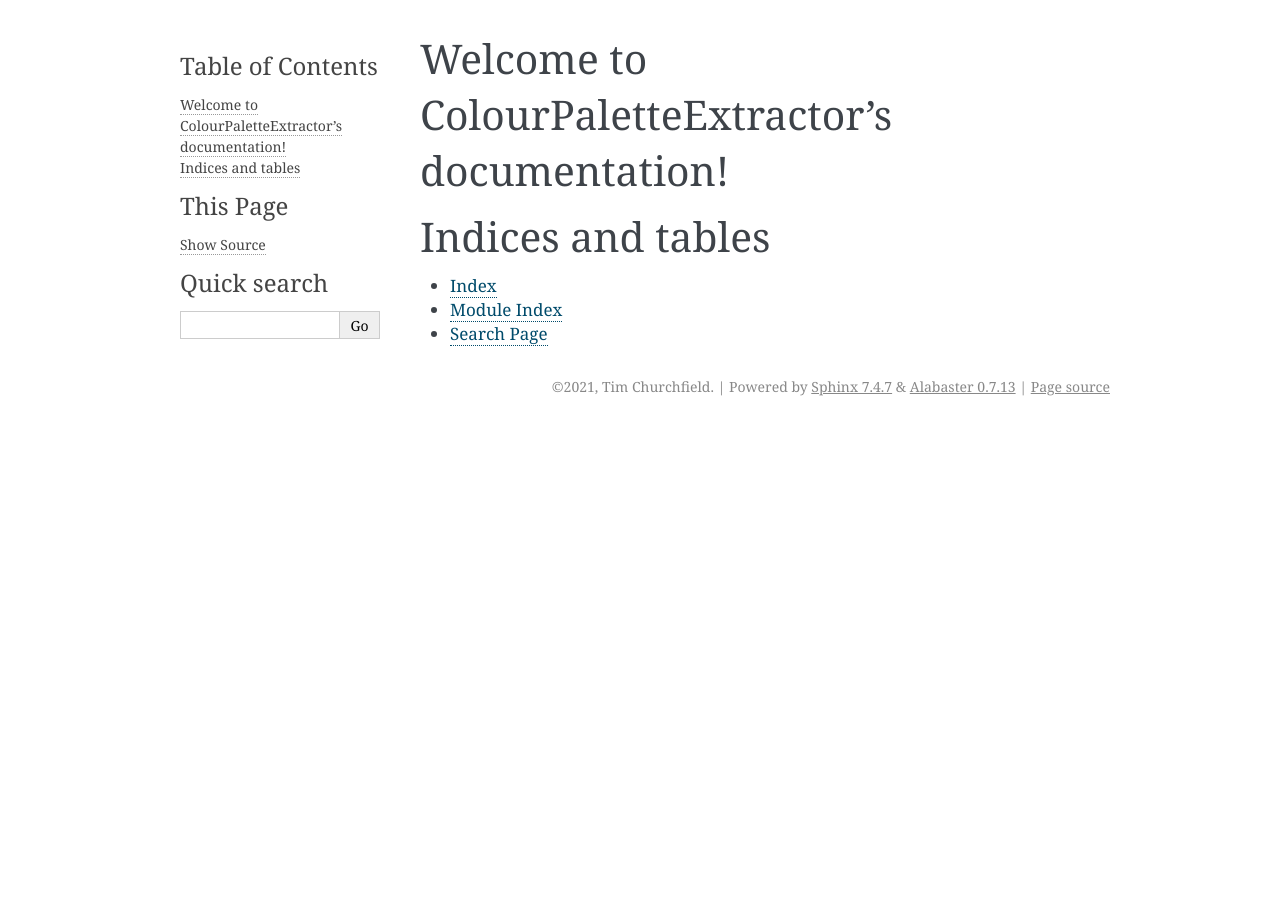
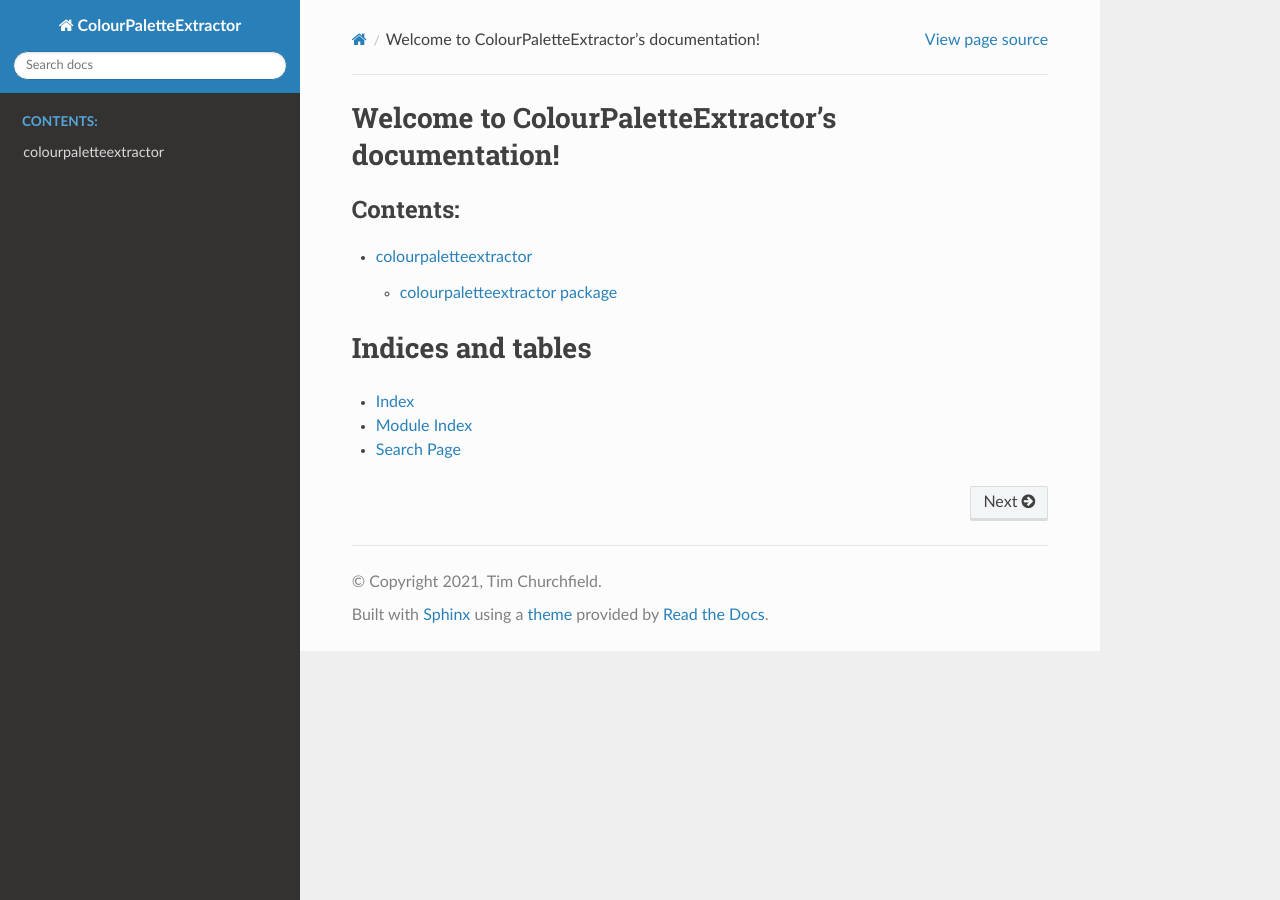
Before and after one commit to PurpleCrumpets/ColourPaletteExtractor, a Sphinx documentation site: the page built from docs/source/index.rst, in a window 1280 px wide. Built offline with Sphinx 7.4.7 and the Read the Docs theme 2.0.0, drawn with Linux system fonts in a browser that asks for light colours.

Commit message:
Added build script for creating the ColourPaletteExtractor documentation

```diff
--- a/colourpaletteextractor/_version.py
+++ b/colourpaletteextractor/_version.py
@@ -22,7 +22,7 @@ __application_name__ = "ColourPaletteExtractor"
 
 def get_header():
     header = __application_name__ + " is a simple tool to generate the colour palette of an image. \n \n" + \
-              "    Copyright (C) 2020 " + __author__ + " \n \n" + \
+              "    Copyright (C) 2021 " + __author__ + " \n \n" + \
               "    Version " + __version__ + "\n"
 
     return header
--- /dev/null
+++ b/docs/source/colourpaletteextractor.tests.rst
@@ -0,0 +1,10 @@
+colourpaletteextractor.tests package
+====================================
+
+Module contents
+---------------
+
+.. automodule:: colourpaletteextractor.tests
+   :members:
+   :undoc-members:
+   :show-inheritance:
--- a/docs/source/conf.py
+++ b/docs/source/conf.py
@@ -10,19 +10,26 @@
 # add these directories to sys.path here. If the directory is relative to the
 # documentation root, use os.path.abspath to make it absolute, like shown here.
 #
-# import os
-# import sys
-# sys.path.insert(0, os.path.abspath('.'))
+import os
+import sys
+sys.path.insert(0, os.path.abspath('../../colourpaletteextractor'))
+sys.path.append('../../colourpaletteextractor')
+
+import _version
+
+
+
+
 
 
 # -- Project information -----------------------------------------------------
 
-project = 'ColourPaletteExtractor'
-copyright = '2021, Tim Churchfield'
-author = 'Tim Churchfield'
+project = _version.__application_name__
+copyright = "2021, " + _version.__author__
+author = _version.__author__
 
 # The full version, including alpha/beta/rc tags
-release = '0.5.2'
+release = _version.__version__
 
 
 # -- General configuration ---------------------------------------------------
@@ -30,8 +37,7 @@ release = '0.5.2'
 # Add any Sphinx extension module names here, as strings. They can be
 # extensions coming with Sphinx (named 'sphinx.ext.*') or your custom
 # ones.
-extensions = [
-]
+extensions = ['sphinx.ext.autodoc']
 
 # Add any paths that contain templates here, relative to this directory.
 templates_path = ['_templates']
@@ -47,7 +53,7 @@ exclude_patterns = []
 # The theme to use for HTML and HTML Help pages.  See the documentation for
 # a list of builtin themes.
 #
-html_theme = 'alabaster'
+html_theme = 'sphinx_rtd_theme'
 
 # Add any paths that contain custom static files (such as style sheets) here,
 # relative to this directory. They are copied after the builtin static files,
--- a/docs/source/index.rst
+++ b/docs/source/index.rst
@@ -10,6 +10,8 @@ Welcome to ColourPaletteExtractor's documentation!
    :maxdepth: 2
    :caption: Contents:
 
+   modules
+
 
 
 Indices and tables
--- /dev/null
+++ b/docs/source/modules.rst
@@ -0,0 +1,7 @@
+colourpaletteextractor
+======================
+
+.. toctree::
+   :maxdepth: 4
+
+   colourpaletteextractor
--- a/requirements.txt
+++ b/requirements.txt
@@ -9,3 +9,4 @@ PySide2~=5.15.2
 fpdf2~=2.4.2
 pyinstaller~=4.4
 Sphinx~=4.1.1
+sphinx-rtd-theme~=0.5.2
```
Also changed, not shown: docs/source/colourpaletteextractor.controller.rst (added, +29 -0 lines), docs/source/colourpaletteextractor.model.algorithms.rst (added, +61 -0 lines), docs/source/colourpaletteextractor.model.rst (added, +61 -0 lines), docs/source/colourpaletteextractor.rst (added, +32 -0 lines), docs/source/colourpaletteextractor.view.rst (added, +37 -0 lines), 2 other files.
